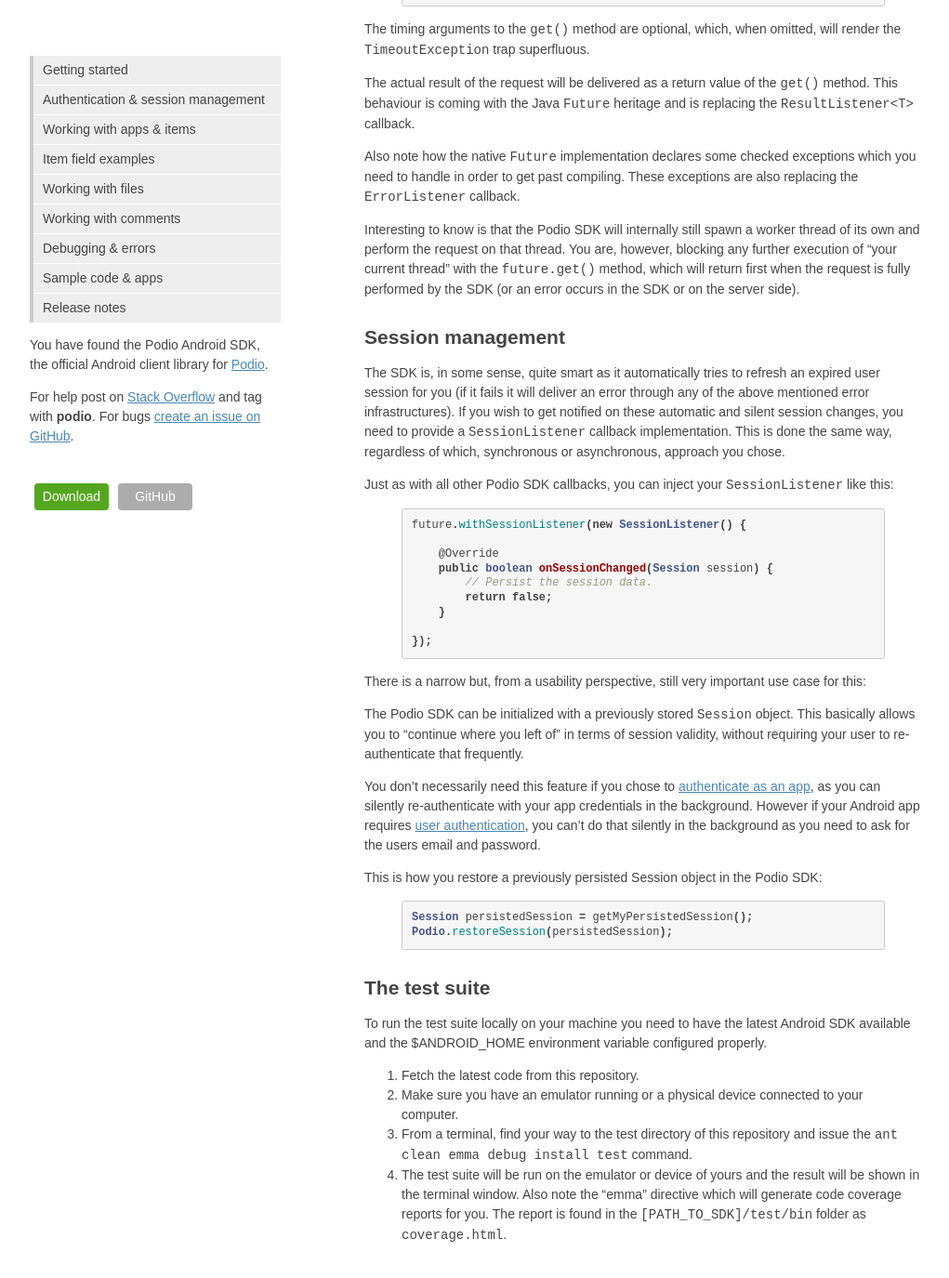
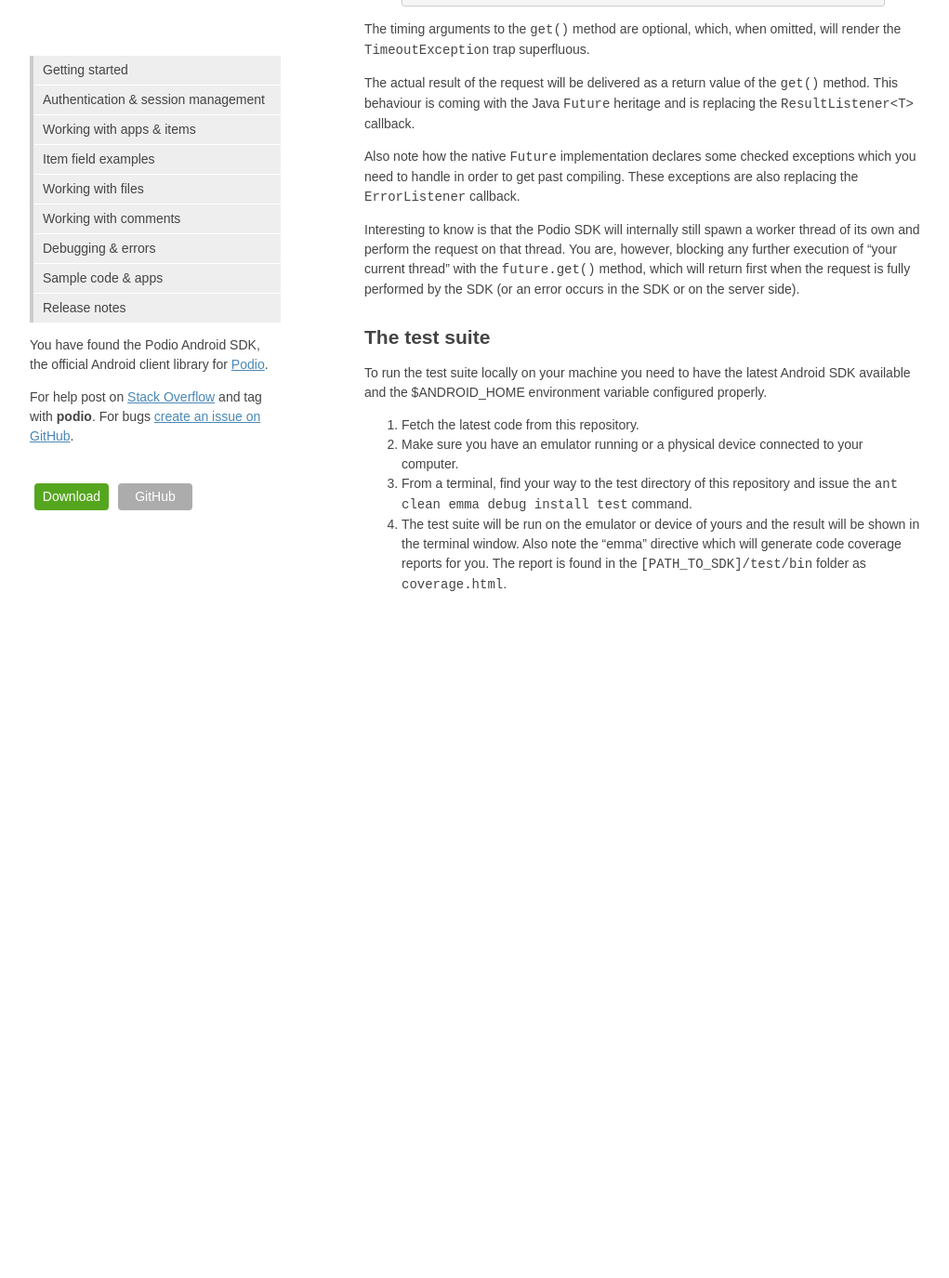
Before and after one commit to podio/podio-android, a Jekyll site: the page built from index.md, in a window 1280 px wide and 1400 px high, scrolled down 2336 px. Shown: the top 1375 px of the window at 93% size, without its empty margins (128-1149 px from the left). Built offline with Jekyll 4.4.1, drawn with Linux system fonts in a browser that asks for light colours; after the commit the page ends 3036 px from its top, so only the background shows below that.

Commit message:
Updated content.

```diff
--- a/index.md
+++ b/index.md
@@ -103,37 +103,6 @@
 
 Interesting to know is that the Podio SDK will internally still spawn a worker thread of its own and perform the request on that thread. You are, however, blocking any further execution of "your current thread" with the `future.get()` method, which will return first when the request is fully performed by the SDK (or an error occurs in the SDK or on the server side).
 
-## Session management
-The SDK is, in some sense, quite smart as it automatically tries to refresh an expired user session for you (if it fails it will deliver an error through any of the above mentioned error infrastructures). If you wish to get notified on these automatic and silent session changes, you need to provide a `SessionListener` callback implementation. This is done the same way, regardless of which, synchronous or asynchronous, approach you chose.
-
-Just as with all other Podio SDK callbacks, you can inject your `SessionListener` like this:
-
-{% highlight java %}
-future.withSessionListener(new SessionListener() {
-
-    @Override
-    public boolean onSessionChanged(Session session) {
-        // Persist the session data.
-        return false;
-    }
-
-});
-{% endhighlight %}
-
-There is a narrow but, from a usability perspective, still very important use case for this:
-
-The Podio SDK can be initialized with a previously stored `Session` object. This basically allows you to "continue where you left of" in terms of session validity, without requiring your user to re-authenticate that frequently.
-
-You don't necessarily need this feature if you chose to [authenticate as an app](https://developers.podio.com/authentication/app_auth), as you can silently re-authenticate with your app credentials in the background. However if your Android app requires [user authentication](https://developers.podio.com/authentication/username_password), you can't do that silently in the background as you need to ask for the users email and password.
-
-This is how you restore a previously persisted Session object in the Podio SDK:
-
-{% highlight java %}
-Session persistedSession = getMyPersistedSession();
-Podio.restoreSession(persistedSession);
-{% endhighlight %}
-
-
 ## The test suite
 To run the test suite locally on your machine you need to have the latest Android SDK available and the $ANDROID_HOME environment variable configured properly.
 
```
